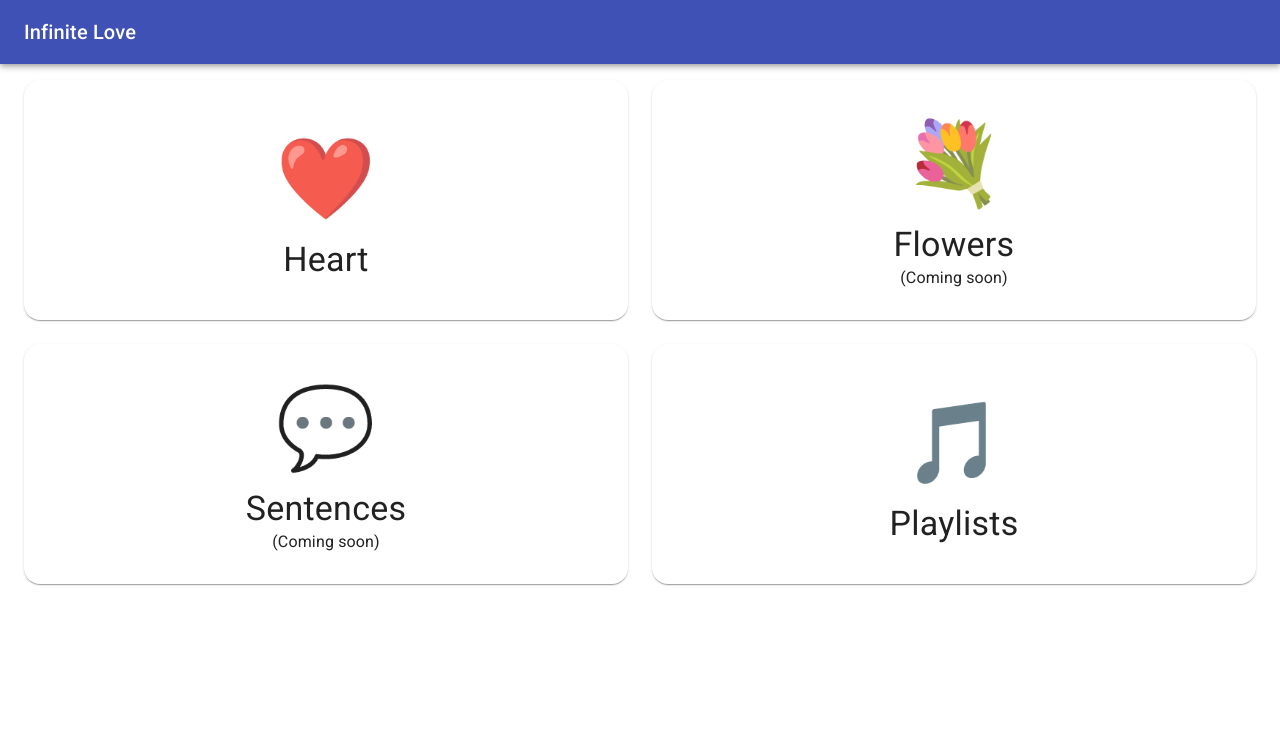
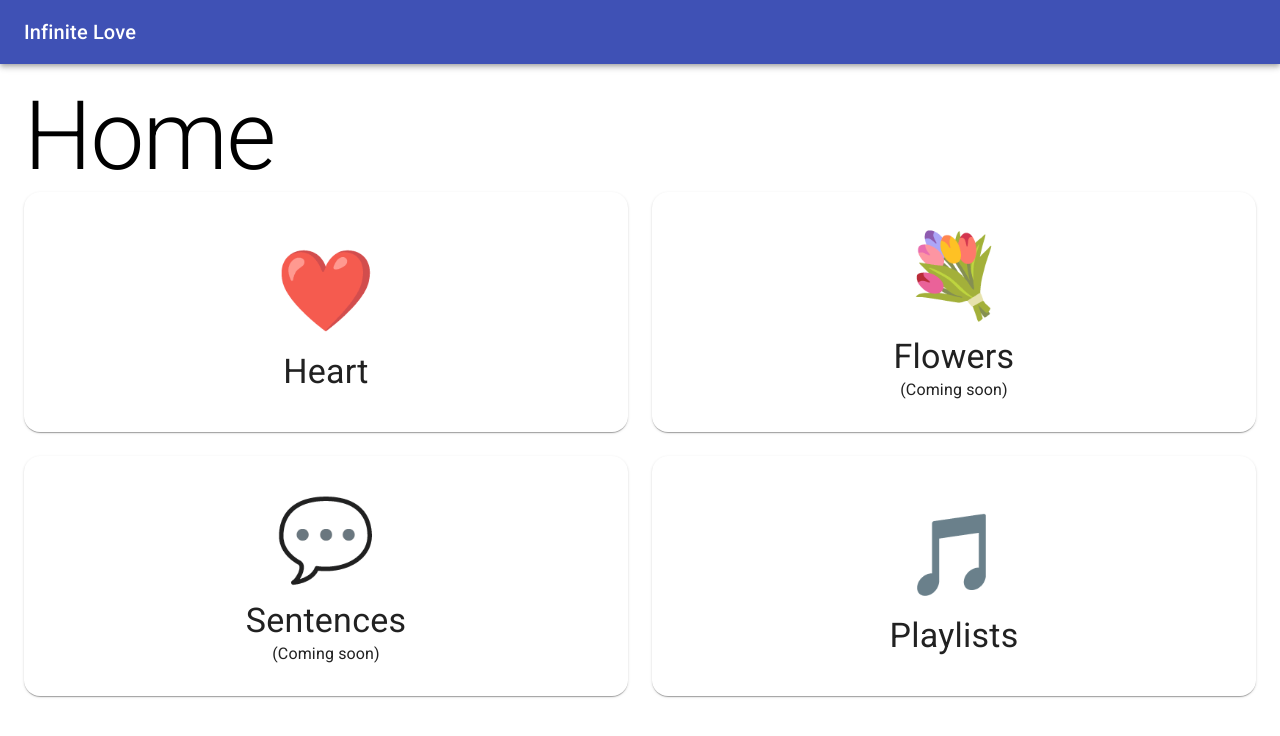
Before and after one commit to edwin-g/infinite-love, a React (Create React App) app: page / in a window 1280 px wide. Shown: the top 736 px of the page. Built offline with nearby package versions, Linux system fonts and the light colour scheme; no server answers.

Commit message:
feat: Testing react-spring and axios

```diff
--- a/src/pages/Home.jsx
+++ b/src/pages/Home.jsx
@@ -2,18 +2,44 @@
 import React, { Component } from "react";
 // Material UI
 import Grid from "@material-ui/core/Grid";
+import Typography from "@material-ui/core/Typography";
+// Spring
+import { useSpring, animated } from "react-spring";
+// Axios
+import axios from "axios";
 // Components
 import HomeCard from "../components/HomeCard";
 
+// Test de react-spring : https://www.react-spring.io/
+function Title() {
+  const props = useSpring({ opacity: 1, from: { opacity: 0 } });
+  return <animated.div style={props}>Home</animated.div>;
+}
 class Home extends Component {
+  state = {
+    persons: [],
+  };
+
+  componentDidMount() {
+    axios.get(`https://jsonplaceholder.typicode.com/users`).then((result) => {
+      const persons = result.data;
+      this.setState({ persons });
+      console.log(this.state);
+    });
+  }
+
   render() {
     return (
+      <>
+        <Typography variant="h1" color="initial">
+          <Title></Title>
+        </Typography>
         <Grid container spacing={3}>
           <Grid item xs={12} md={6}>
             <HomeCard name="Heart" emoji="❤️" link="/heart" />
           </Grid>
           <Grid item xs={12} md={6}>
-          <HomeCard name="Flowers" emoji="💐" link="/" />
+            <HomeCard name="Flowers" emoji="💐" link="/flowers" />
           </Grid>
           <Grid item xs={12} md={6}>
             <HomeCard name="Sentences" emoji="💬" link="/" />
@@ -22,6 +48,7 @@ class Home extends Component {
             <HomeCard name="Playlists" emoji="🎵" link="/playlists" />
           </Grid>
         </Grid>
+      </>
     );
   }
 }
```
Lines whose indentation alone changed are shown as unchanged.
